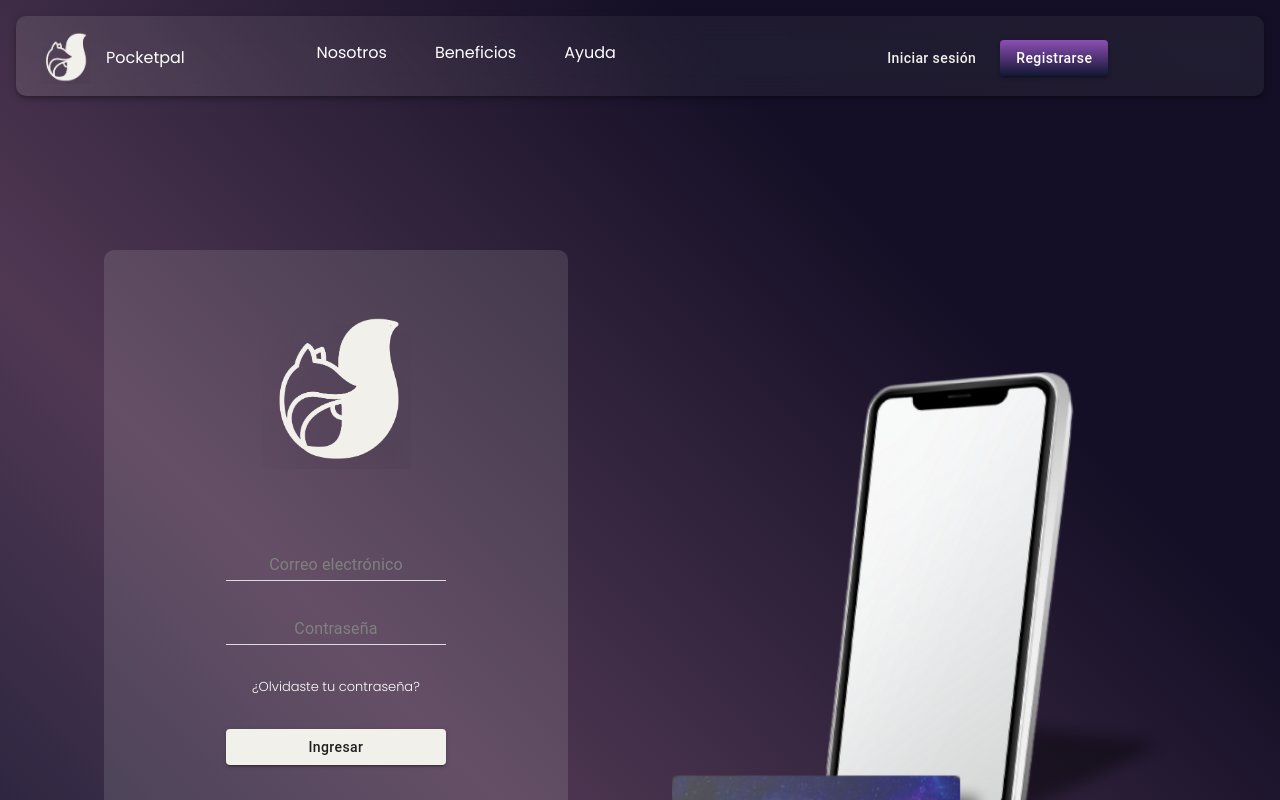
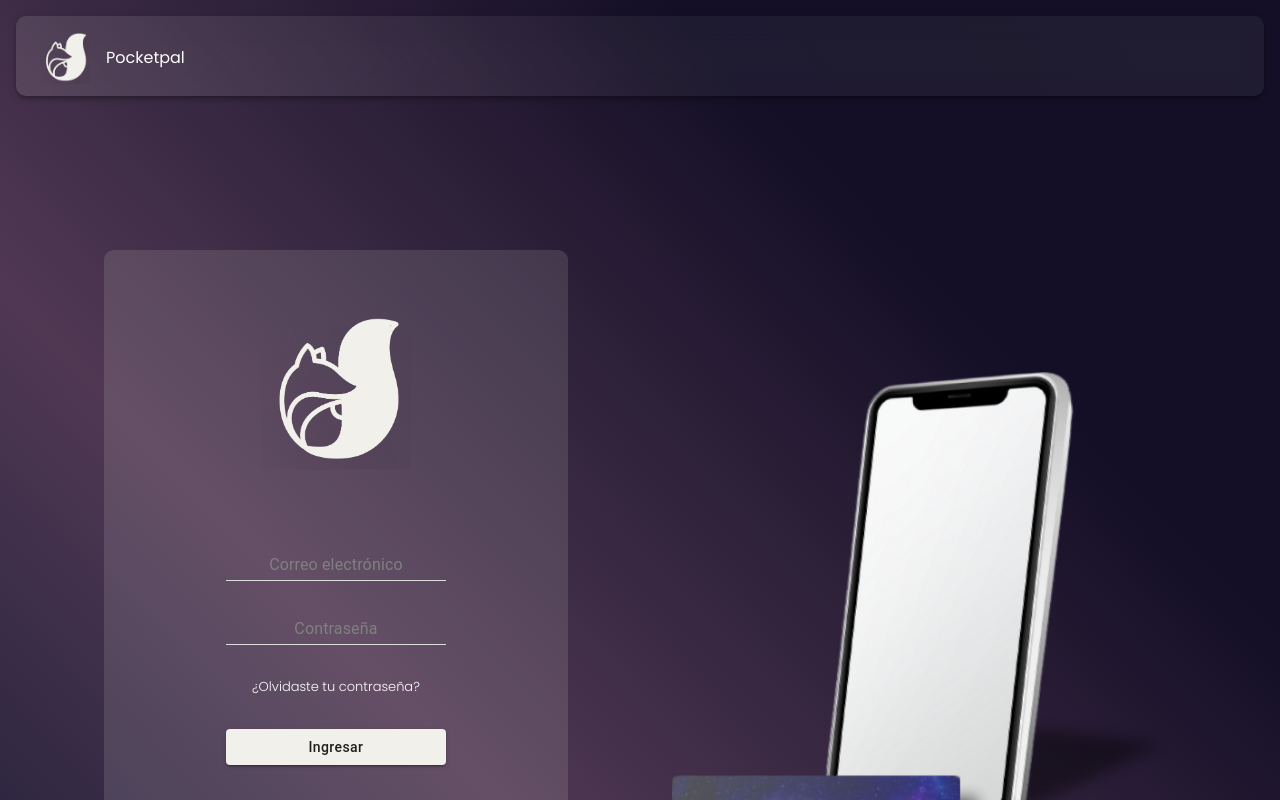
Before and after one commit to No-Country/c12-36-ft-reactnative, a React (Vite) app in the folder frontend/: page /login in a window 1280 px wide. Shown: the top 800 px of the page. Built offline with nearby package versions, Linux system fonts and the light colour scheme.

Commit message:
header: hide buttons

```diff
--- a/frontend/src/components/Header/Header.jsx
+++ b/frontend/src/components/Header/Header.jsx
@@ -8,7 +8,7 @@
 import Menu from '@mui/material/Menu'
 import MenuItem from '@mui/material/MenuItem'
 import Typography from '@mui/material/Typography'
-import { Link } from 'react-router-dom'
+import { Link, useLocation } from 'react-router-dom'
 import Toolbar from '@mui/material/Toolbar'
 import './header.css'
 import LoginButton from '../LoginButton/LoginButton'
@@ -17,6 +17,7 @@
 const pages = ['Nosotros', 'Beneficios', 'Ayuda']
 
 const Header = () => {
+  const actualPath = useLocation().pathname
   const [anchorNav, setAnchorNav] = useState(null)
 
   const handleOpenNavMenu = (event) => {
@@ -37,6 +38,9 @@
               Pocketpal
             </div>
           </Link>
+          {
+          actualPath === '/' &&
+            <>
               <Box sx={{ flexGrow: 1, display: { xs: 'flex', md: 'none' } }} justifyContent='flex-end'>
                 <IconButton size='large' aria-label='account' aria-controls='menu-appbar' aria-haspopup='true' onClick={handleOpenNavMenu} color='inherit'>
                   <MenuIcon />
@@ -62,6 +66,8 @@
                   <SignUpButton />
                 </div>
               </Box>
+            </>
+          }
         </Toolbar>
       </Container>
     </AppBar>
```
Lines whose indentation alone changed are shown as unchanged.
